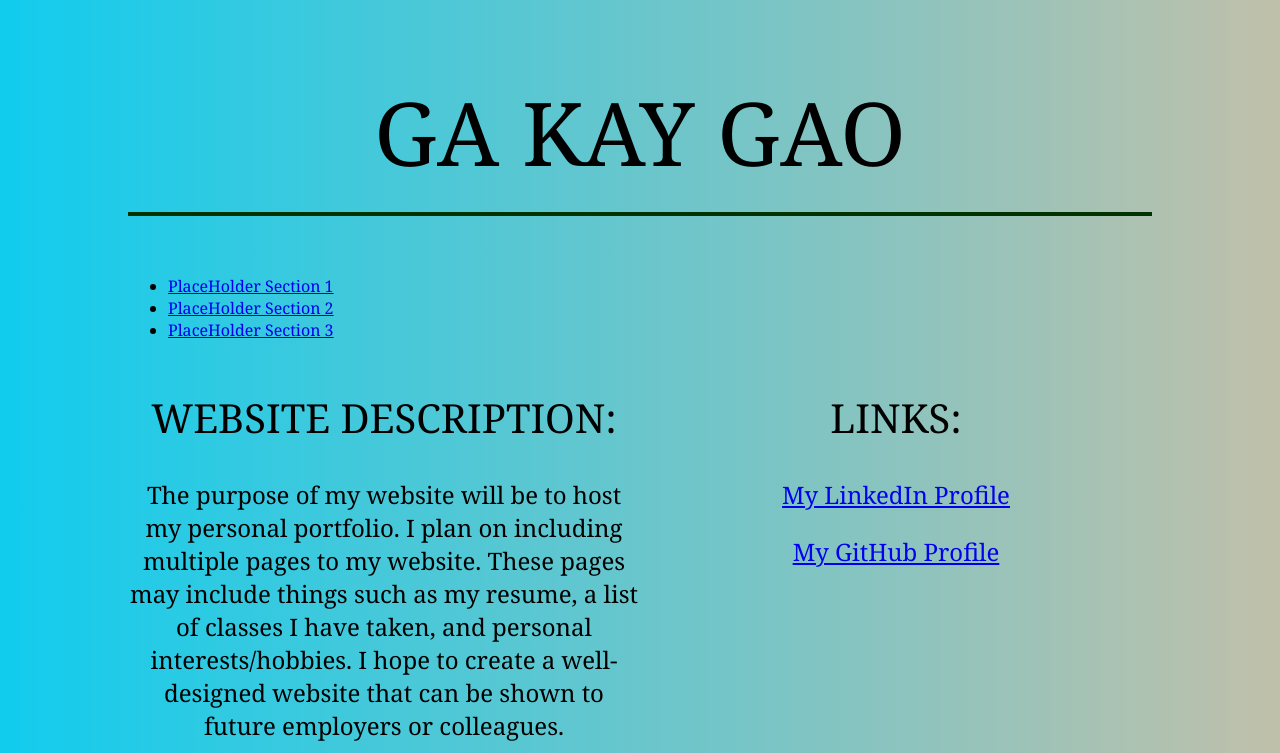
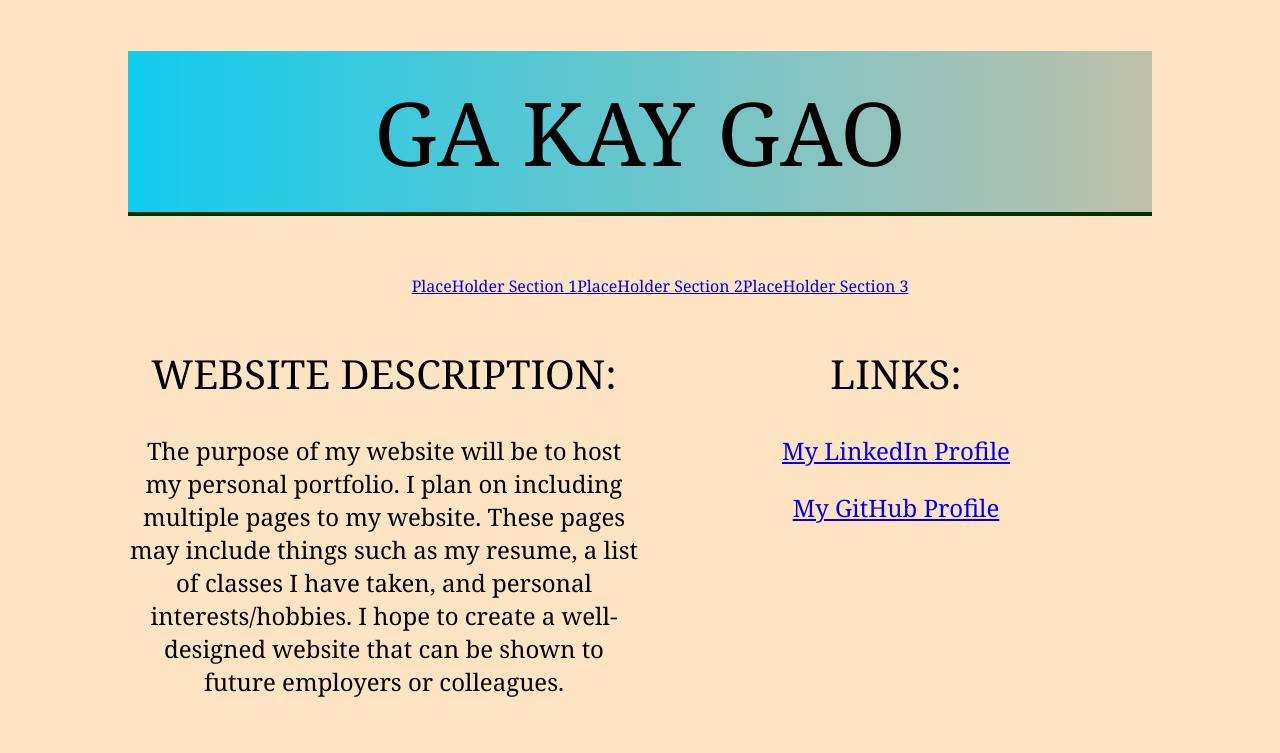
Before and after one commit to gao14g/gao14g.github.io, a plain HTML site: page index.html in a window 1280 px wide. Shown: the top 753 px of the page. Drawn offline with Linux system fonts and the light colour scheme.

Commit message:
added nav css and updated background color

```diff
--- a/index.css
+++ b/index.css
@@ -1,8 +1,6 @@
 body {
   font-family: 'Noto Serif', serif;
-  background: #c0c0aa;
-  background: -webkit-linear-gradient(to left, #c0c0aa , #1ce);
-  background: linear-gradient(to left, #c0c0aa , #1ce);
+  background: #ffe4c4;
   margin: 0 10%;
 }
 h1 {
@@ -13,6 +11,8 @@ h1 {
   margin-top: 5%;
   padding: 2%;
   border-bottom: .05em solid #003300;
+  background: -webkit-linear-gradient(to left, #c0c0aa , #1ce);
+  background: linear-gradient(to left, #c0c0aa , #1ce);
 }
 h2 {
   font-weight: normal;
@@ -21,6 +21,13 @@ h2 {
 }
 p {
   font-size: 1.5em;
+}
+
+.nav-flex-container ul{
+  list-style: none;
+  display: flex;
+  flex-wrap: wrap;
+  justify-content: center;
 }
 
 img {
```
